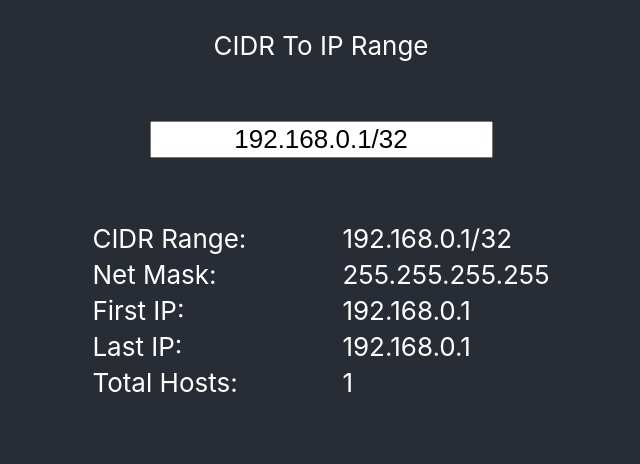
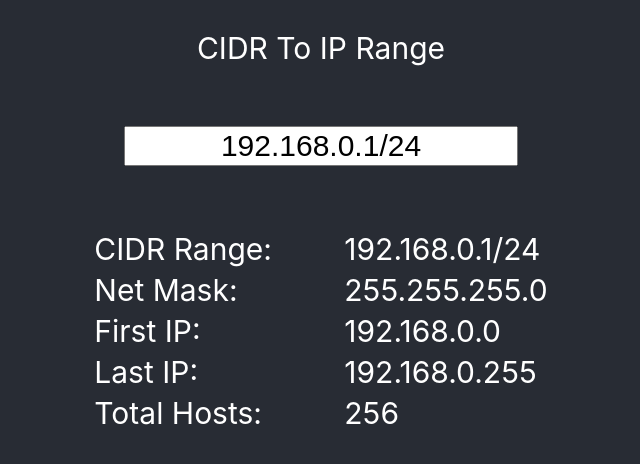
Before and after one commit to walterhwan/cidr_tools, a React (Create React App) app: page / in a window 1280 px wide. Shown: the top 464 px of the page, without its empty margins (319-959 px from the left). Built offline with nearby package versions, Linux system fonts and the light colour scheme.

Commit message:
Fix css issue

```diff
--- a/src/App.css
+++ b/src/App.css
@@ -1,11 +1,11 @@
 .App {
-  background-color: #282c34;
   min-height: 100vh;
+  width: 940px;
+  margin: 0 auto;
   display: flex;
   flex-direction: column;
   align-items: center;
-  /* justify-content: center; */
-  font-size: calc(10px + 2vmin);
+  font-size: 30px;
   color: white;
 }
 
@@ -16,7 +16,7 @@
 .cidr-input {
   margin: 30px;
   text-align: center;
-  font-size: calc(10px + 2vmin);
+  font-size: 30px;
 }
 
 .cidr-output {
--- a/src/App.js
+++ b/src/App.js
@@ -4,7 +4,7 @@ import ipRegex from 'ip-regex'
 import { Netmask4 } from './netmask46'
 import './App.css'
 
-const DEFAULT_CIDR = '192.168.0.1/32'
+const DEFAULT_CIDR = '192.168.0.1/24'
 
 function App() {
   const [inputBox, setInputBox] = React.useState(DEFAULT_CIDR)
--- a/src/index.css
+++ b/src/index.css
@@ -5,6 +5,7 @@ body {
     sans-serif;
   -webkit-font-smoothing: antialiased;
   -moz-osx-font-smoothing: grayscale;
+  background-color: #282c34;
 }
 
 code {
```
